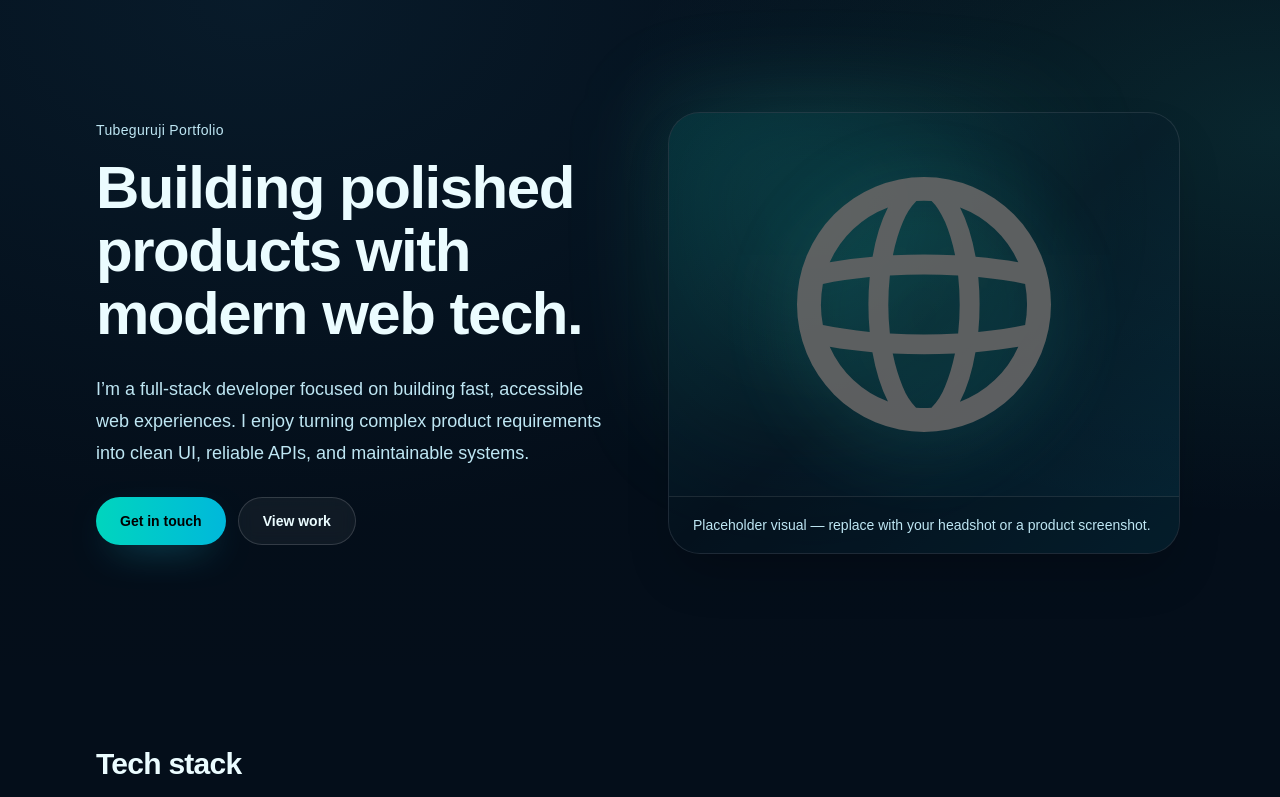
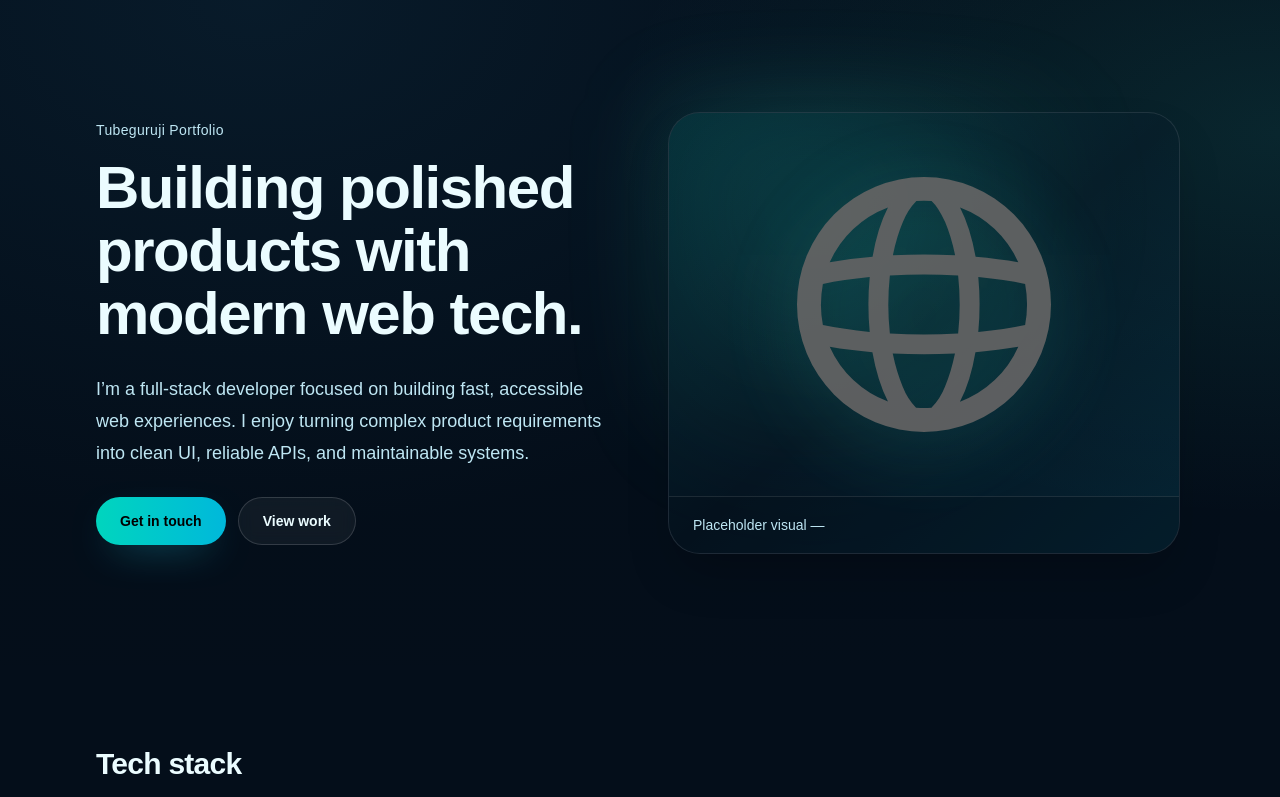
Before and after one commit to rrs301/portfolio-web-testing, a Next.js app: page / in a window 1280 px wide. Shown: the top 797 px of the page. Built offline with nearby package versions, Linux system fonts and the light colour scheme.

Commit message:
Quick Fix

```diff
--- a/components/sections/Hero.tsx
+++ b/components/sections/Hero.tsx
@@ -71,7 +71,7 @@ export function Hero() {
 
                             <div className="relative border-t border-white/10 bg-ocean-950/30 px-6 py-4">
                                 <p className="text-sm leading-6 text-ocean-200">
-                                    Placeholder visual — replace with your headshot or a product screenshot.
+                                    Placeholder visual —
                                 </p>
                             </div>
                         </div>
```
